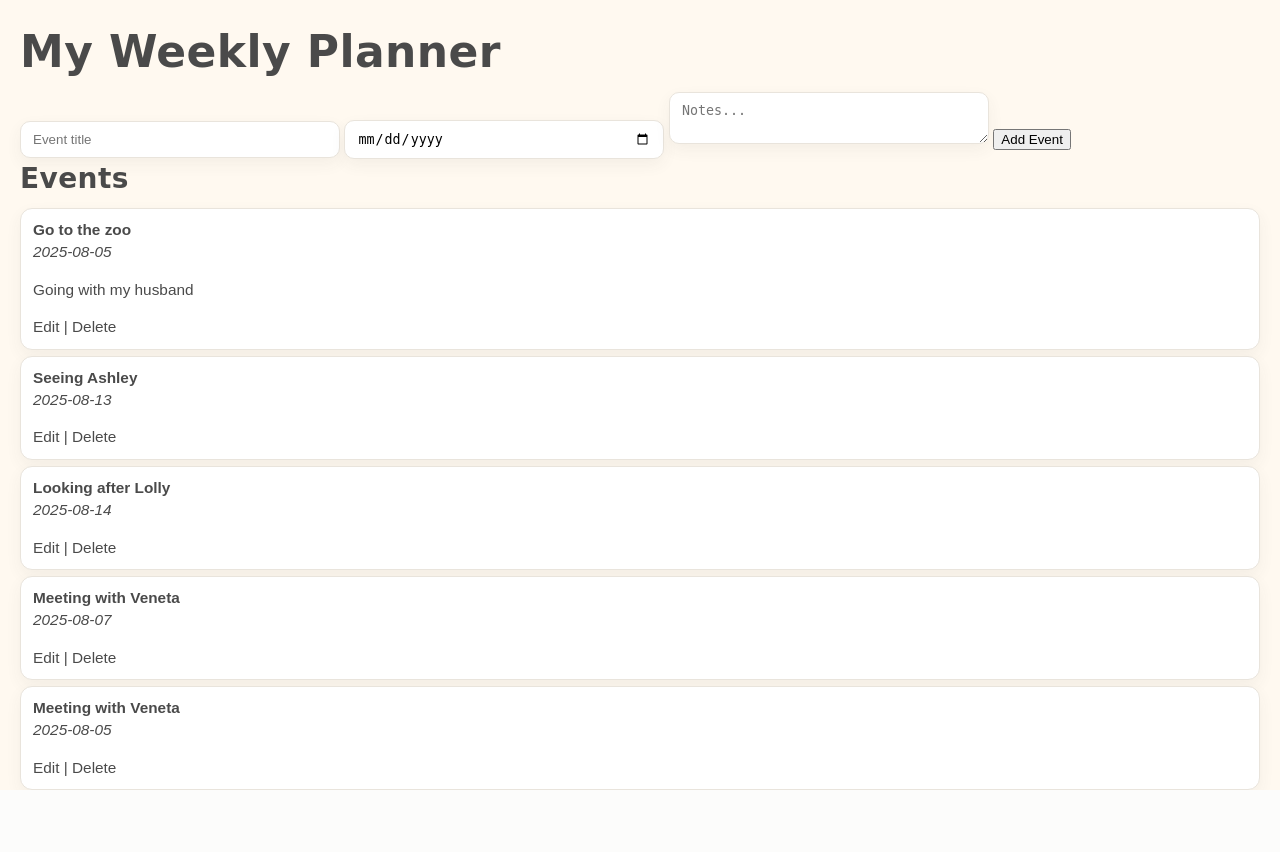
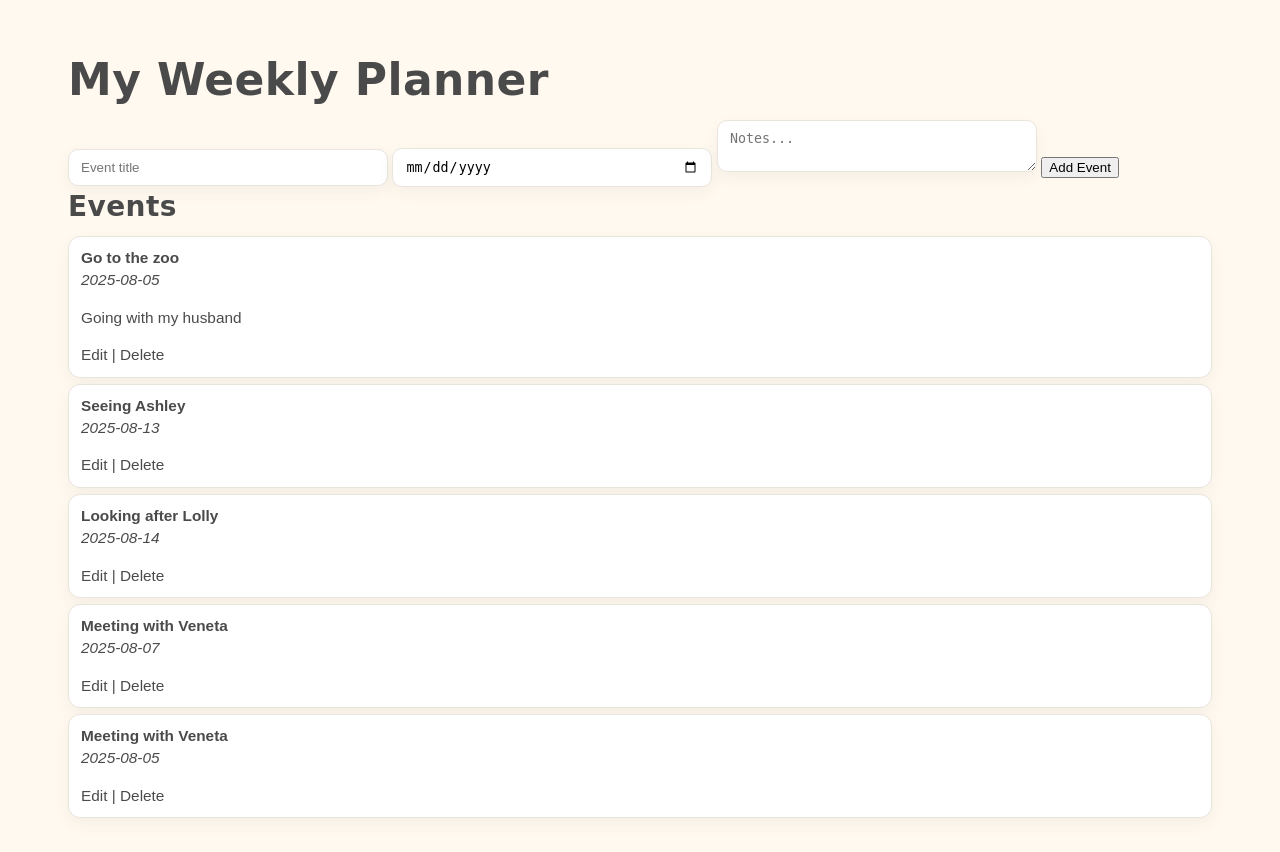
Before and after one commit to laurenksmith/digitalteacherplanner, a Flask app: page / in a window 1280 px wide. Shown: the part 43-895 px from the top of the page. Before the commit the page ends 833 px from the top, so only its background shows below. Run offline with Flask 3, Linux system fonts and the light colour scheme; some libraries are stand-ins or nearby versions; some web fonts are replaced.

Commit message:
Getting there! I'm now working on spacing etc to try make it look professionaly and appealling.

```diff
--- a/templates/base.html
+++ b/templates/base.html
@@ -33,7 +33,12 @@
         <a href="{{ url_for('yearly_redirect') }}"><i class="fas fa-calendar"></i> Yearly</a>
     </nav>
 
-    {% block content %}{% endblock %}
+    <!-- Banner -->
+    <div class="banner"></div>
 
+    <!-- Main content container -->
+    <div class="container">
+        {% block content %}{% endblock %}
+    </div>
 </body>
 </html>
```
